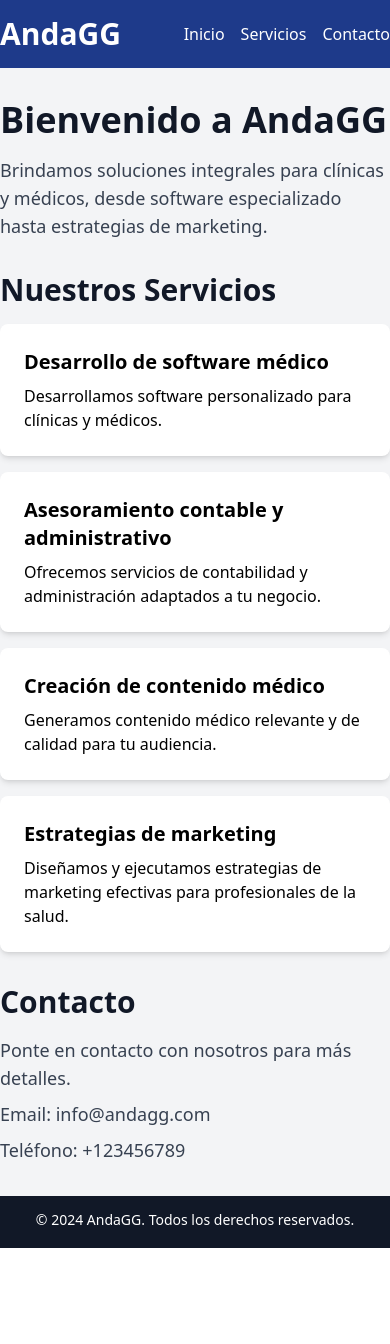
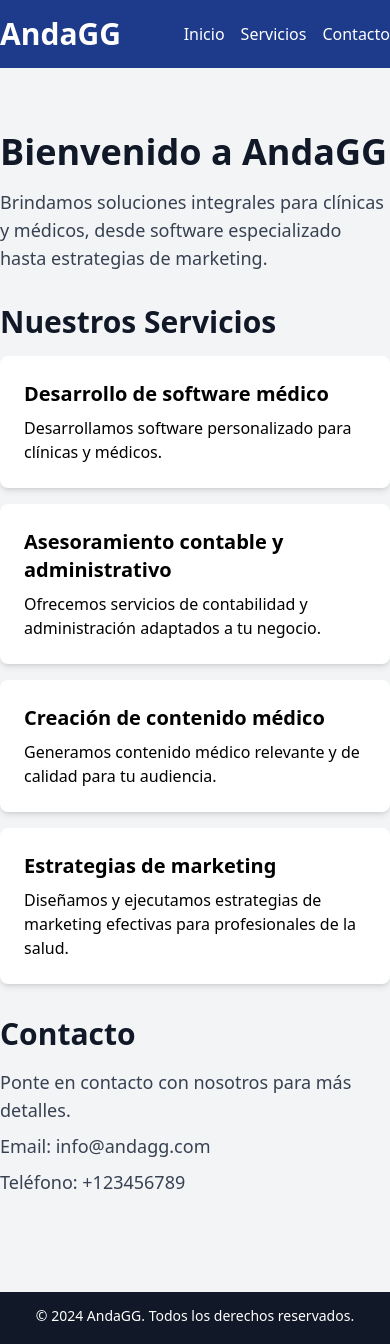
Before and after one commit to SistemasAndagg/andagg, a React (Vite) app: page / in a window 390 px wide. Before the commit the page ends 1248 px from the top, so only its background shows below. Built offline with nearby package versions, Linux system fonts and the light colour scheme.

Commit message:
responsive2

```diff
--- a/src/App.tsx
+++ b/src/App.tsx
@@ -1,3 +1,4 @@
+import React from 'react';
 import './index.css';
 
 const App: React.FC = () => {
@@ -18,7 +19,7 @@
       </header>
 
       {/* Main content */}
-      <main className="flex-1">
+      <main className="flex-1 mt-8 mb-8"> {/* Agrega mt-8 y mb-8 para márgenes arriba y abajo */}
         <div className="container mx-auto py-8">
           <section id="intro" className="mb-8 animate-fade-in-down">
             <h2 className="text-4xl font-bold text-gray-900 mb-4">Bienvenido a AndaGG</h2>
@@ -57,7 +58,7 @@
       </main>
 
       {/* Footer */}
-      <footer className="bg-gray-900 text-white py-4">
+      <footer className="bg-gray-900 text-white py-4 mt-8"> {/* Agrega mt-8 para margen arriba */}
         <div className="container mx-auto text-center">
           <p className="text-sm animate-bounce">&copy; {new Date().getFullYear()} AndaGG. Todos los derechos reservados.</p>
         </div>
```
